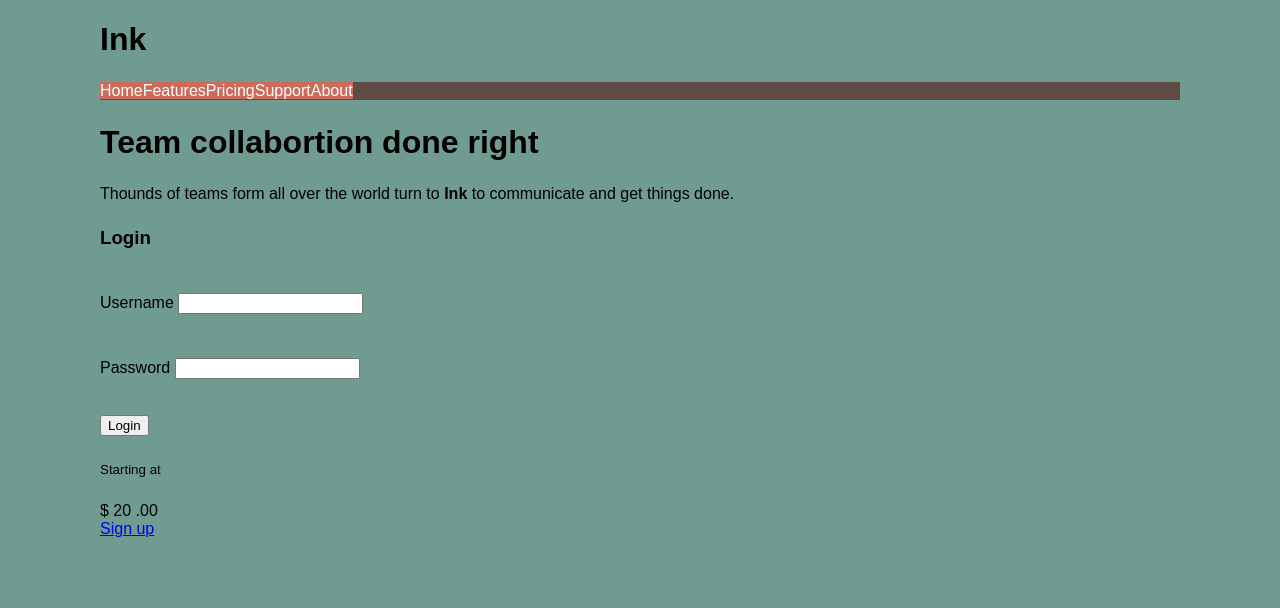
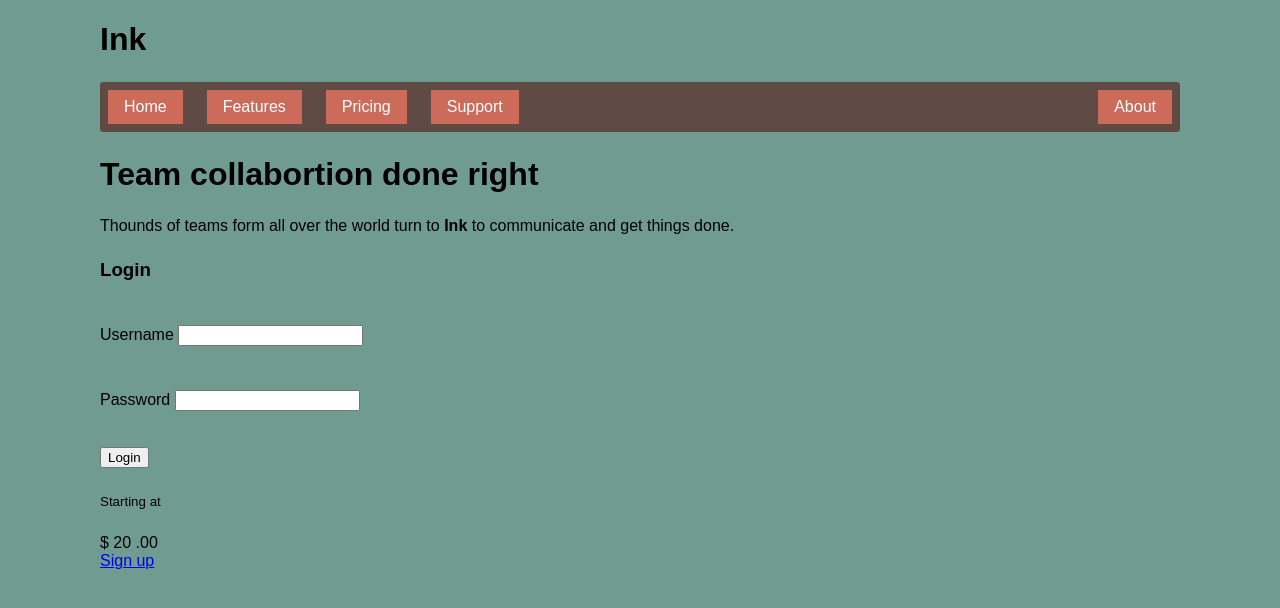
Before and after one commit to dhssingle/css-in-depth, a plain HTML site: page Chapter05/5.1/index.html in a window 1280 px wide. Drawn offline with Linux system fonts and the light colour scheme.

Commit message:
5.1.2 添加内边距和间隔

```diff
--- a/Chapter05/5.1/styles.css
+++ b/Chapter05/5.1/styles.css
@@ -27,9 +27,10 @@ body * + * {
 
 .site-nav {
   display: flex;
-  padding-left: 0;
+  padding: 0.5em; /* 给链接外的菜单容器添加内边距 */
   list-style-type: none;
   background-color: #5f4b44;
+  border-radius: 0.2em;
 }
 
 /* 直接后代选择器 */
@@ -38,7 +39,17 @@ body * + * {
 }
 
 .site-nav > li > a {
+  display: block; /* 让链接称为块级元素，这样就能撑开父元素的高度 */
+  padding: 0.5em 1em; /* 给链接添加内边距 */
   background-color: #cc6b5a;
   color: white;
   text-decoration: none;
 }
+
+.site-nav > li + li {
+  margin-left: 1.5em; /* 选中所有前面有列表项的列表项（也就是说除了第一项之外的所有列表） */
+}
+
+.site-nav > .nav-right {
+  margin-left: auto; /* 弹性盒子内的 auto 外边距会填充所有可用空间 */
+}
```
